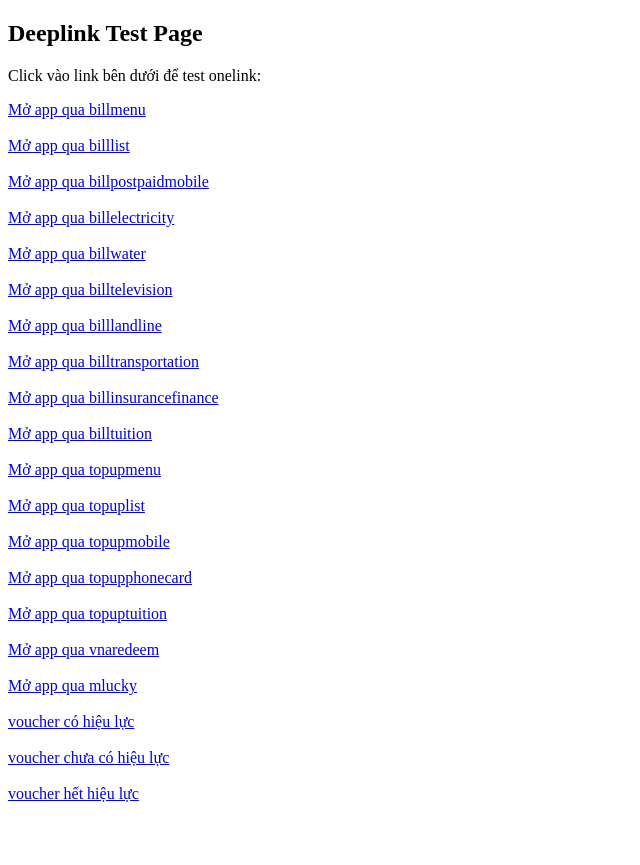
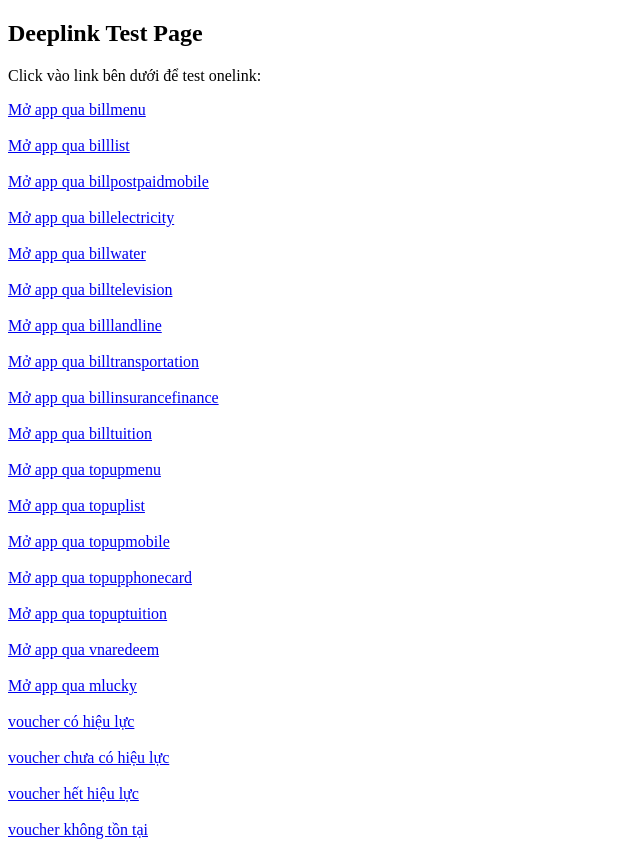
Before and after one commit to xuannt1/onelink-test, a plain HTML site: page index.html in a window 1280 px wide. Shown: the whole page, without its empty margins (0-640 px from the left). Before the commit the page ends 829 px from the top, so only its background shows below. Drawn offline with Linux system fonts and the light colour scheme.

Commit message:
Update index.html

```diff
--- a/index.html
+++ b/index.html
@@ -49,6 +49,8 @@
   <a href="https://msbmbank.onelink.me/c1bo?af_xp=custom&pid=magnet&deep_link_value=voucher_68f1f86dbe66433fcc5587f6&af_dp=msbmbank%3A%2F%2Fapplink&af_force_deeplink=true">voucher hết hiệu lực</a><br><br>
 
 
+  <a href="https://msbmbank.onelink.me/c1bo?af_xp=custom&pid=magnet&deep_link_value=voucher_68f1f86dbe66433fcc5&af_dp=msbmbank%3A%2F%2Fapplink&af_force_deeplink=true">voucher không tồn tại</a><br><br>
+
 
 
 </body>
```
